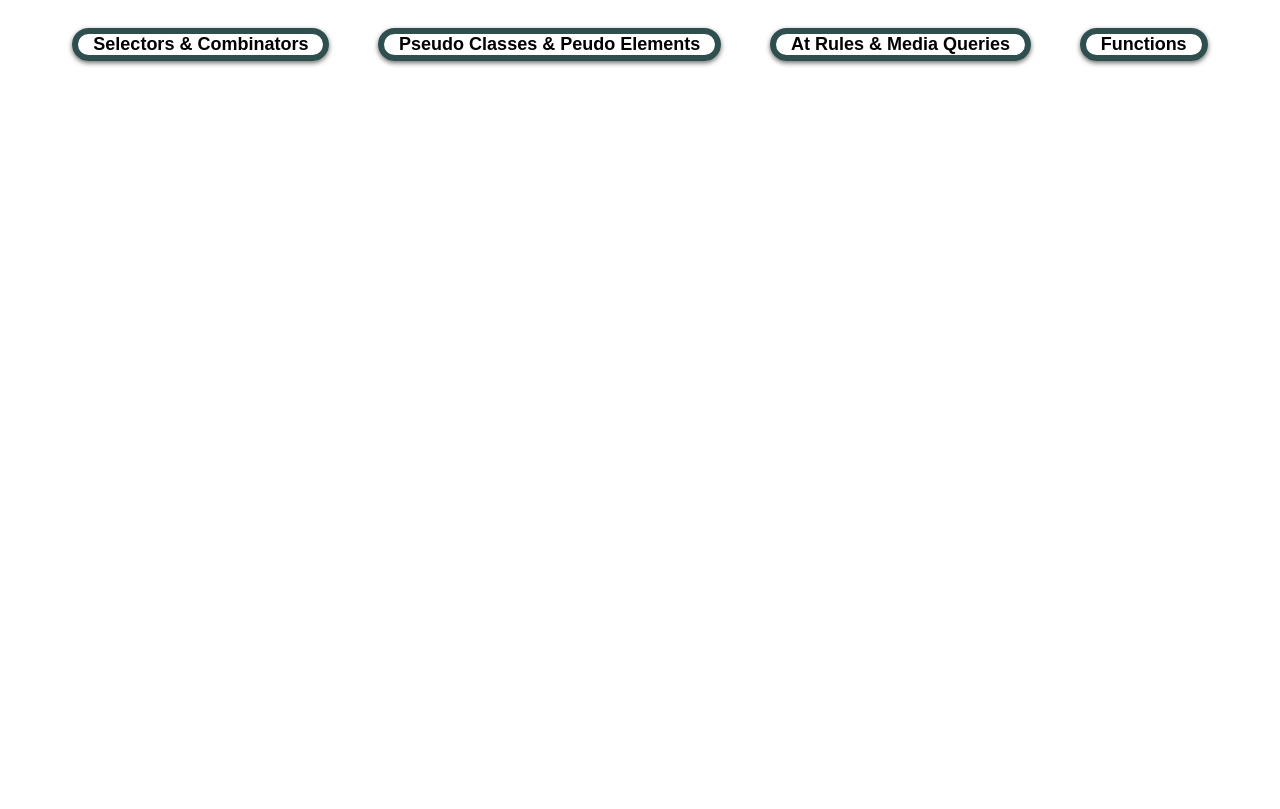
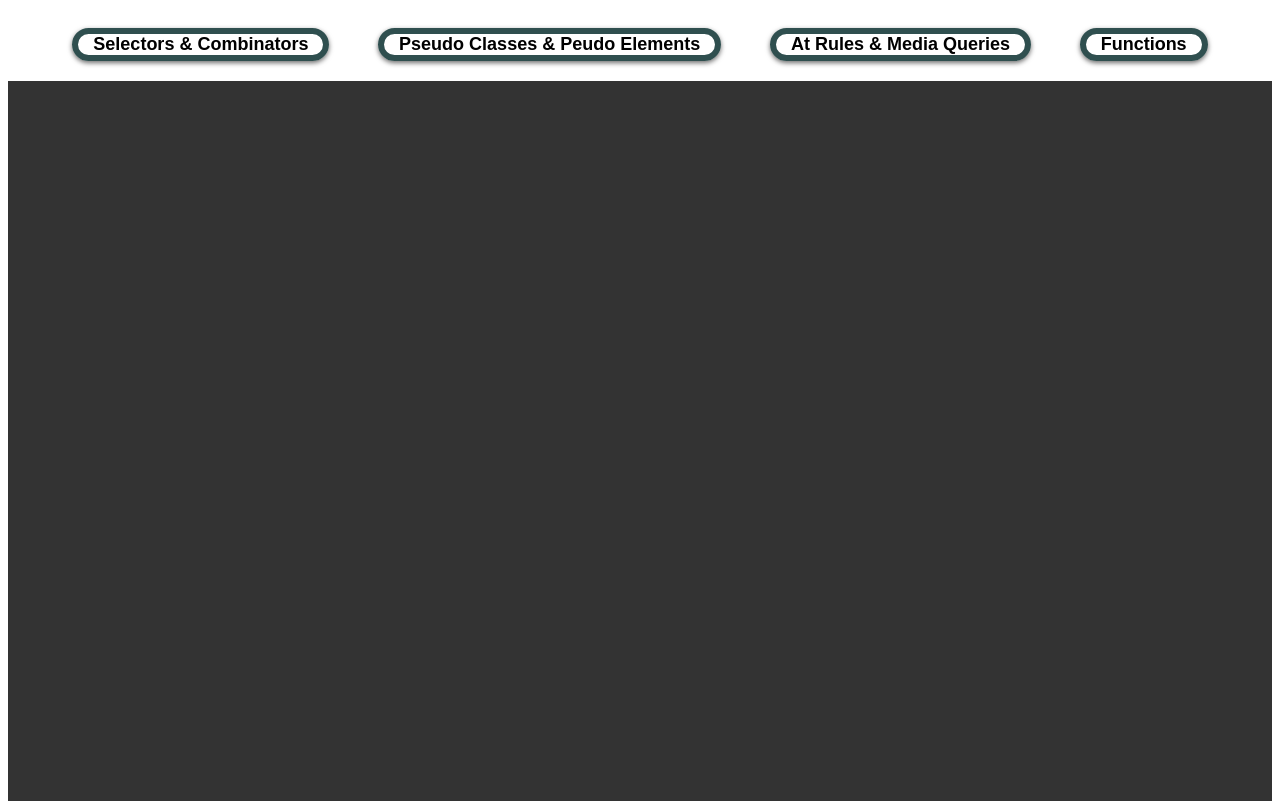
Before and after one commit to Fred-Smashing/css-demo, an Angular app: page / in a window 1280 px wide. Built offline with nearby package versions, Linux system fonts and the light colour scheme.

Commit message:
add page content div

```diff
--- a/src/app/app.component.css
+++ b/src/app/app.component.css
@@ -6,3 +6,13 @@
     -webkit-font-smoothing: antialiased;
     -moz-osx-font-smoothing: grayscale;
 }
+
+#page-content{
+    width: 100%;
+    height: 90vh;
+
+    overflow: hidden;
+    overflow-y: scroll;
+
+    background-color: #333;
+}
--- a/src/app/app.component.html
+++ b/src/app/app.component.html
@@ -1,3 +1,5 @@
 <app-nav-bar></app-nav-bar>
 
-<router-outlet></router-outlet>
+<div id="page-content">
+    <router-outlet></router-outlet>
+</div>
```
